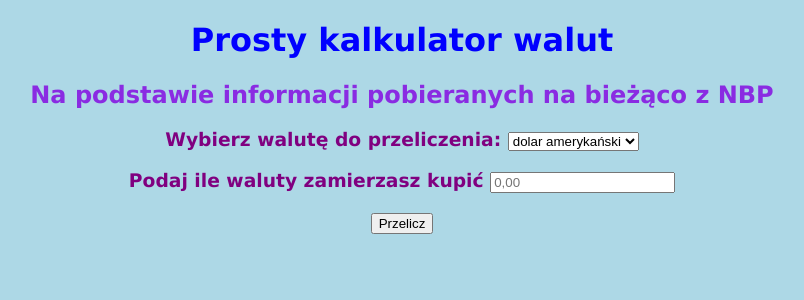
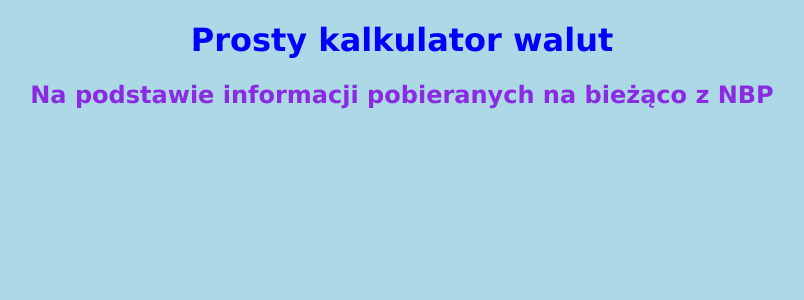
Before and after one commit to MateuszKunkel/zadanie-9.2, a Flask app: template templates/example.html in a window 1280 px wide. Shown: the top 300 px of the page, without its empty margins (238-1042 px from the left). Run offline with Flask 2, Linux system fonts and the light colour scheme; the template is opened without the code that fills it, so the values that code supplies are empty.

Commit message:
code in workable condition

```diff
--- a/app.py
+++ b/app.py
@@ -6,33 +6,37 @@ app = Flask(__name__)
 
 response = requests.get("http://api.nbp.pl/api/exchangerates/tables/C?format=json")
 data = response.json()
+list_of_rates = data[0]["rates"]
 
 
-with open('requestedvalues.csv', 'w', newline='') as csvfile:
-    fieldnames = ["currency", "code", "bid", "ask"]
-    writer = csv.DictWriter(csvfile, fieldnames=fieldnames, delimiter=";")
+def create_CSV():
+    list_of_dic = []
+    with open("requestedvalues.csv", "w", newline="") as csvfile:
+        fieldnames = list(list_of_rates[0].keys())
+        writer = csv.DictWriter(csvfile, fieldnames=fieldnames, delimiter=";")
 
-    writer.writeheader()
-    for i in range(0, len(data[0]["rates"])):
+        writer.writeheader()
+        for i in range(0, len(list_of_rates)):
+            writer.writerow(list_of_rates[i])
+            list_of_dic.append(list_of_rates[i])
 
-        writer.writerow(data[0]["rates"][i])
+        return list_of_dic
 
 
-@app.route('/mypage/calculator', methods=['GET', 'POST'])
+@app.route("/", methods=["GET", "POST"])
 def func():
-    last_request = 0
+    input_options = create_CSV()
+    last_request = ""
 
     if request.method == "POST":
         request_data = request.form
         waluta = request_data.get("waluta")
-        ilosc = int(request_data.get("ilosc"))
+        ilosc = float(request_data.get("ilosc"))
+        swap = waluta.split(":")
 
-        for i in range(0, len(data[0]["rates"])):
-            if data[0]["rates"][i]["code"] == waluta:
-                print(data[0]["rates"][i]["ask"] * ilosc)
-                last_request = data[0]["rates"][i]["ask"] * ilosc
+        last_request = f"Kupując {ilosc} waluty {swap[0]} zapłacisz {float(swap[1]) * ilosc} zł"
 
-        return f"przelicznik waluty wyniósł {last_request} zł"
+    return render_template("input.html", options = input_options, last = last_request)
 
-    #elif request.method == "GET":
-    return render_template("example.html")
+if __name__ == "__main__":
+    app.run(debug=True)
--- a/templates/example.html
+++ b/templates/example.html
@@ -1,7 +1,9 @@
 <!DOCTYPE html>
 <html>
 <head>
+    {% block head %}
     <link href="{{ url_for('static', filename='styles.css') }}" rel="stylesheet" type="text/css">
+    {% endblock %}
 </head>
 
 <body>
@@ -11,31 +13,7 @@
     <h2>
         Na podstawie informacji pobieranych na bieżąco z NBP
     </h2>
-    <form method="POST" action="/mypage/calculator">
-        <h3>
-            <label for="waluta">Wybierz walutę do przeliczenia:</label>
-            <select name="waluta" id="waluta">
-                <option value="USD">dolar amerykański</option>
-                <option value="AUD">dolar australijski</option>
-                <option value="CAD">dolar kanadyjski</option>
-                <option value="EUR">euro</option>
-                <option value="HUF">forint (Węgry)</option>
-                <option value="CHF">frank szwajcarski</option>
-                <option value="GBP">funt szterling</option>
-                <option value="JPY">jen (Japonia)</option>
-                <option value="CZK">korona czeska</option>
-                <option value="DKK">korona duńska</option>
-                <option value="NOK">korona norweska</option>
-                <option value="SEK">korona szwedzka</option>
-                <option value="XDR">SDR (MFW)</option>
-            </select>
-        <p>
-            <label for="ilosc">Podaj ile waluty zamierzasz kupić</label>
-            <input type="text" placeholder="0,00" name="ilosc">
-        <p>
-            <button type="submit">Przelicz</button>
-        </h3>
-    </form>
+    <div id="content">{% block content %}{% endblock %}</div>
 
 </body>
 </html>
```
Also changed, not shown: templates/input.html (added, +23 -0 lines), 1 other file.
